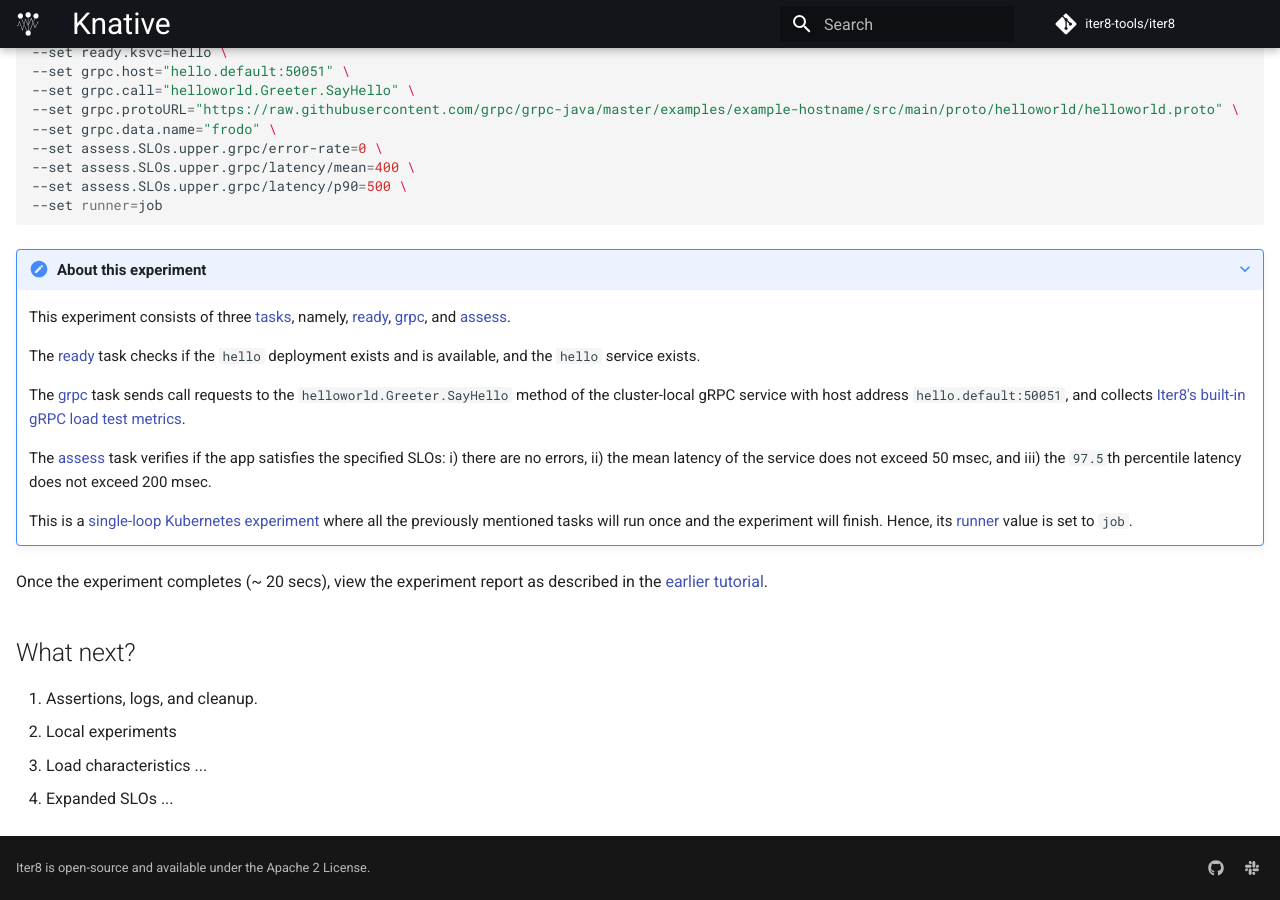
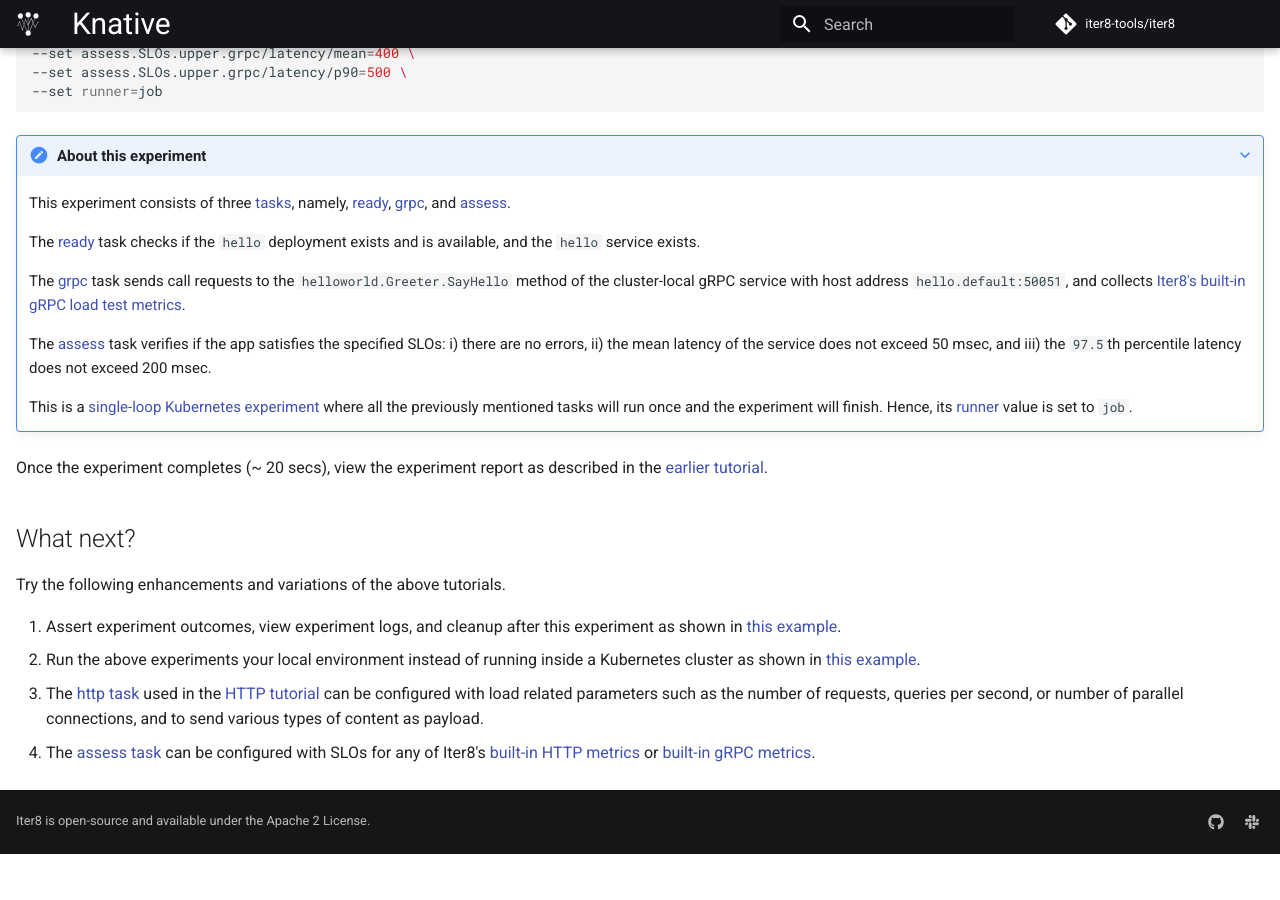
Before and after one commit to iter8-tools/docs, an MkDocs documentation site: the page built from docs/tutorials/integrations/knative.md, in a window 1280 px wide and 900 px high, scrolled down 3857 px. Built offline with MkDocs 1.6.1 and Material for MkDocs 9.7.7, drawn with Linux system fonts in a browser that asks for light colours; comment, search, counter and statistics services are not loaded; the version menu is left out; after the commit the page ends 4711 px from its top, so only the background shows below that; some of the changed text lies outside the part shown.

Commit message:
what next
Signed-off-by: Srinivasan Parthasarathy <spartha@us.ibm.com>

```diff
--- a/docs/tutorials/integrations/knative.md
+++ b/docs/tutorials/integrations/knative.md
@@ -71,7 +67,7 @@ iter8 k launch \
 
     This is a [single-loop](concepts.md#loops) [Kubernetes experiment](concepts.md#execution-environments) where all the previously mentioned tasks will run once and the experiment will finish. Hence, its [runner](concepts.md#runners) value is set to `job`, which enables Iter8 to use a Kubernetes `job` to execute this experiment in the cluster.
 
-## View experiment report
+#### View experiment report
 Once the experiment completes (~ 20 secs), view the experiment report as follows.
 
 === "Text"
@@ -162,7 +158,9 @@ Once the experiment completes (~ 20 secs), view the experiment report as describ
 
 ## What next?
 
-0. Assertions, logs, and cleanup.
-1. Local experiments
-2. Load characteristics ...
-3. Expanded SLOs ...
+Try the following enhancements and variations of the above tutorials.
+
+1. Assert experiment outcomes, view experiment logs, and cleanup after this experiment as shown in [this example](https://iter8.tools/0.11/getting-started/your-first-experiment/).
+2. Run the above experiments your local environment instead of running inside a Kubernetes cluster as shown in [this example](https://iter8.tools/0.11/tutorials/integrations/local/).
+3. The [http task](https://iter8.tools/0.11/user-guide/tasks/http/) used in the [HTTP tutorial](#tutorial-performance-test-for-knative-http-service) can be configured with load related parameters such as the number of requests, queries per second, or number of parallel connections, and to send various types of content as payload.
+4. The [assess task](https://iter8.tools/0.11/user-guide/tasks/assess/) can be configured with SLOs for any of Iter8's [built-in HTTP metrics](https://iter8.tools/0.11/user-guide/tasks/http/#metrics) or [built-in gRPC metrics](https://iter8.tools/0.11/user-guide/tasks/grpc/#metrics).
```
Also changed, not shown: other parts of docs/tutorials/integrations/knative.md (+2 -6 lines).
